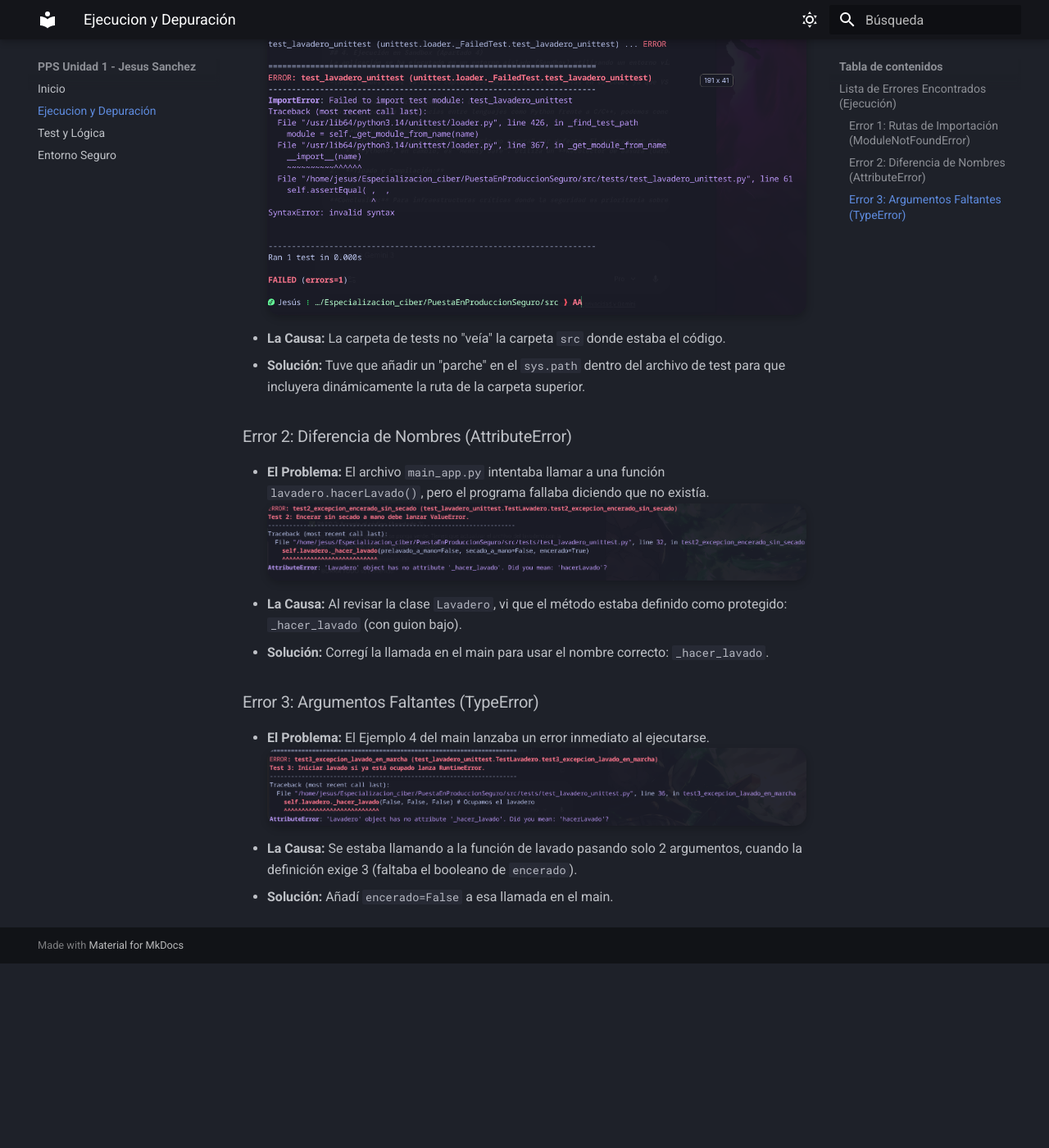
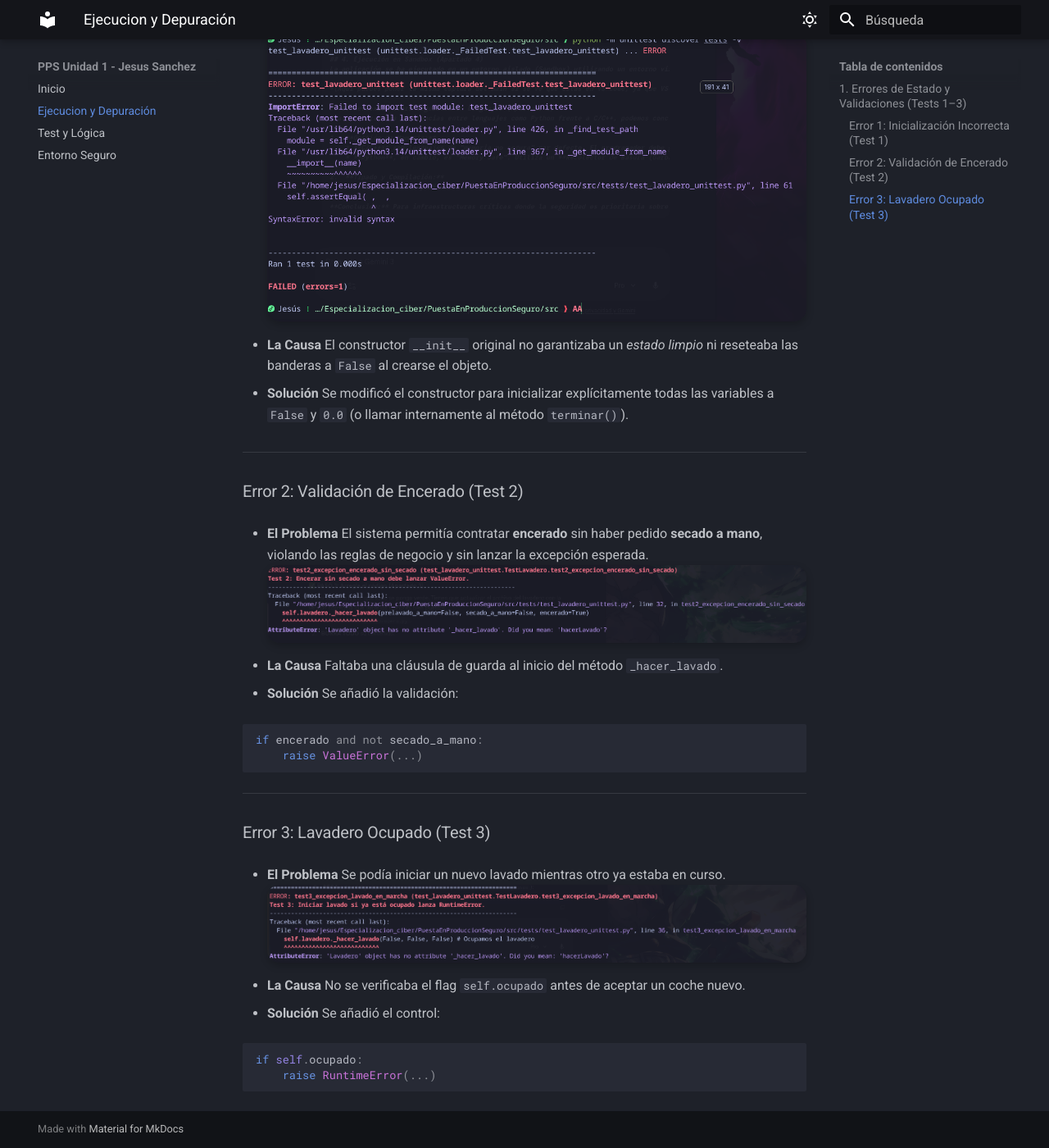
Before and after one commit to Marruch0/Unidad1-TareaRA1-JesusSanchez, an MkDocs documentation site: the page built from docs/depuracion.md, in a window 1280 px wide and 1400 px high, scrolled down 413 px. Shown: the whole window at 82% size. Built offline with MkDocs 1.6.1 and Material for MkDocs 9.7.7, drawn with Linux system fonts in a browser that asks for light colours; before the commit the page ends 1588 px from its top, so only the background shows below that; some of the changed text lies outside the part shown.

Commit message:
Documentacion

````diff
--- a/docs/depuracion.md
+++ b/docs/depuracion.md
@@ -1,22 +1,55 @@
 # Apartado 2: Ejecución y Depuración
 Lo primero que hice fue intentar ejecutar el archivo `main_app.py`. El programa no arrancaba. Tuve que usar el depurador de VS Code y la terminal para encontrar los siguientes errores de sintaxis y estructura.
 
-## Lista de Errores Encontrados (Ejecución)
+## 1. Errores de Estado y Validaciones (Tests 1–3)
 
-### Error 1: Rutas de Importación (ModuleNotFoundError)
-* **El Problema:** Al ejecutar los tests desde la terminal, Python no encontraba el archivo `lavadero.py`.
-![Error 1](imagenes/Error1.png)
-* **La Causa:** La carpeta de tests no "veía" la carpeta `src` donde estaba el código.
-* **Solución:** Tuve que añadir un "parche" en el `sys.path` dentro del archivo de test para que incluyera dinámicamente la ruta de la carpeta superior.
+### Error 1: Inicialización Incorrecta (Test 1)
 
-### Error 2: Diferencia de Nombres (AttributeError)
-* **El Problema:** El archivo `main_app.py` intentaba llamar a una función `lavadero.hacerLavado()`, pero el programa fallaba diciendo que no existía.
-![Error 2](imagenes/Error2.png)
-* **La Causa:** Al revisar la clase `Lavadero`, vi que el método estaba definido como protegido: `_hacer_lavado` (con guion bajo).
-* **Solución:** Corregí la llamada en el main para usar el nombre correcto: `_hacer_lavado`.
+* **El Problema**
+  El test fallaba al verificar que un lavadero nuevo tuviera los ingresos a `0.0` y las opciones desactivadas.
+  ![Error 1](imagenes/Error1.png)
 
-### Error 3: Argumentos Faltantes (TypeError)
-* **El Problema:** El Ejemplo 4 del main lanzaba un error inmediato al ejecutarse.
-![Error 3](imagenes/Error3.png)
-* **La Causa:** Se estaba llamando a la función de lavado pasando solo 2 argumentos, cuando la definición exige 3 (faltaba el booleano de `encerado`).
-* **Solución:** Añadí `encerado=False` a esa llamada en el main.
+* **La Causa**
+  El constructor `__init__` original no garantizaba un *estado limpio* ni reseteaba las banderas a `False` al crearse el objeto.
+
+* **Solución**
+  Se modificó el constructor para inicializar explícitamente todas las variables a `False` y `0.0` (o llamar internamente al método `terminar()`).
+
+---
+
+### Error 2: Validación de Encerado (Test 2)
+
+* **El Problema**
+  El sistema permitía contratar **encerado** sin haber pedido **secado a mano**, violando las reglas de negocio y sin lanzar la excepción esperada.
+  ![Error 2](imagenes/Error2.png)
+
+* **La Causa**
+  Faltaba una cláusula de guarda al inicio del método `_hacer_lavado`.
+
+* **Solución**
+  Se añadió la validación:
+
+  ```python
+  if encerado and not secado_a_mano:
+      raise ValueError(...)
+  ```
+
+---
+
+### Error 3: Lavadero Ocupado (Test 3)
+
+* **El Problema**
+  Se podía iniciar un nuevo lavado mientras otro ya estaba en curso.
+  ![Error 3](imagenes/Error3.png)
+
+
+* **La Causa**
+  No se verificaba el flag `self.ocupado` antes de aceptar un coche nuevo.
+
+* **Solución**
+  Se añadió el control:
+
+  ```python
+  if self.ocupado:
+      raise RuntimeError(...)
+  ```
````
Also changed, not shown: docs/tests.md (+1 -62 lines).
